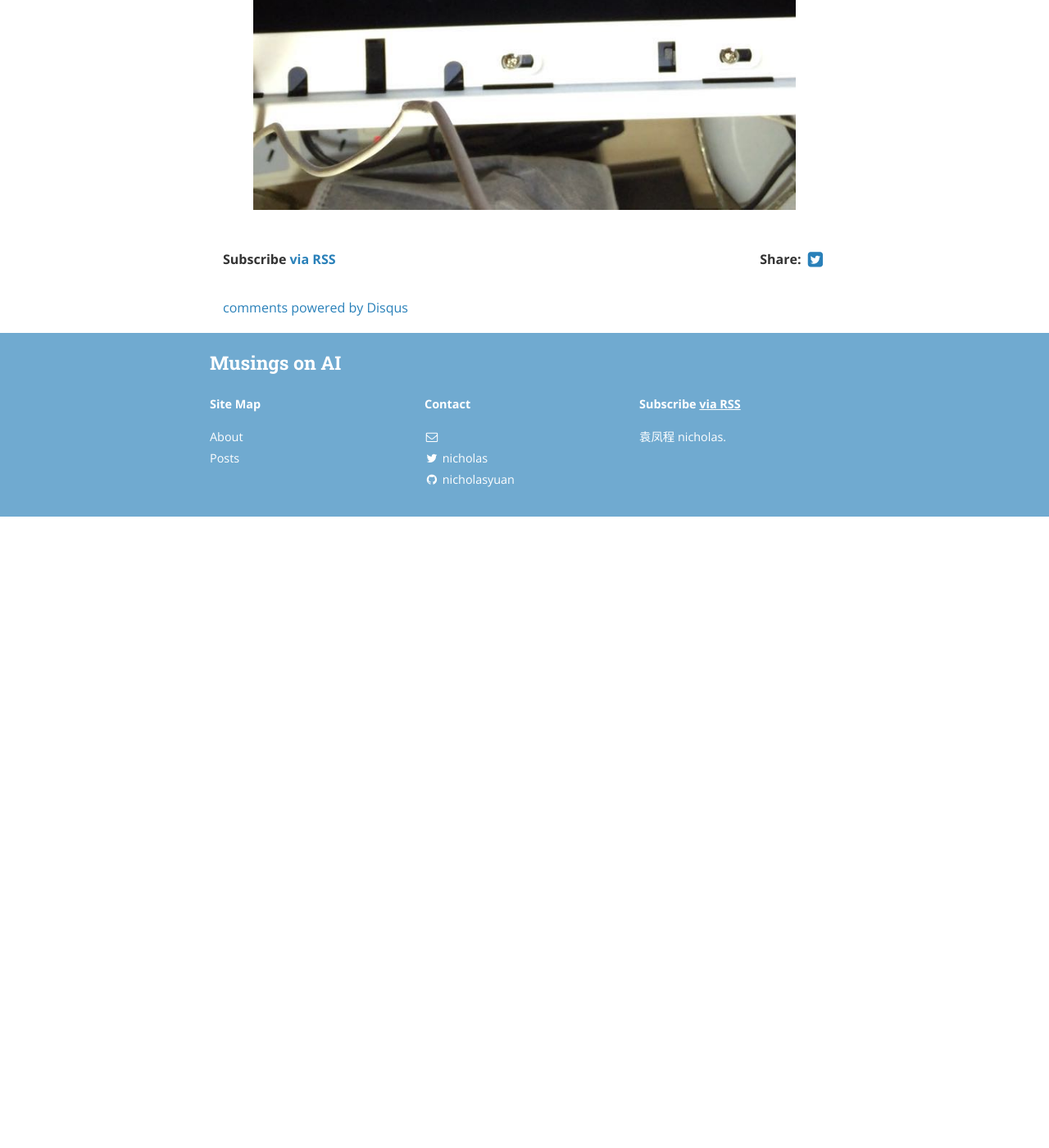
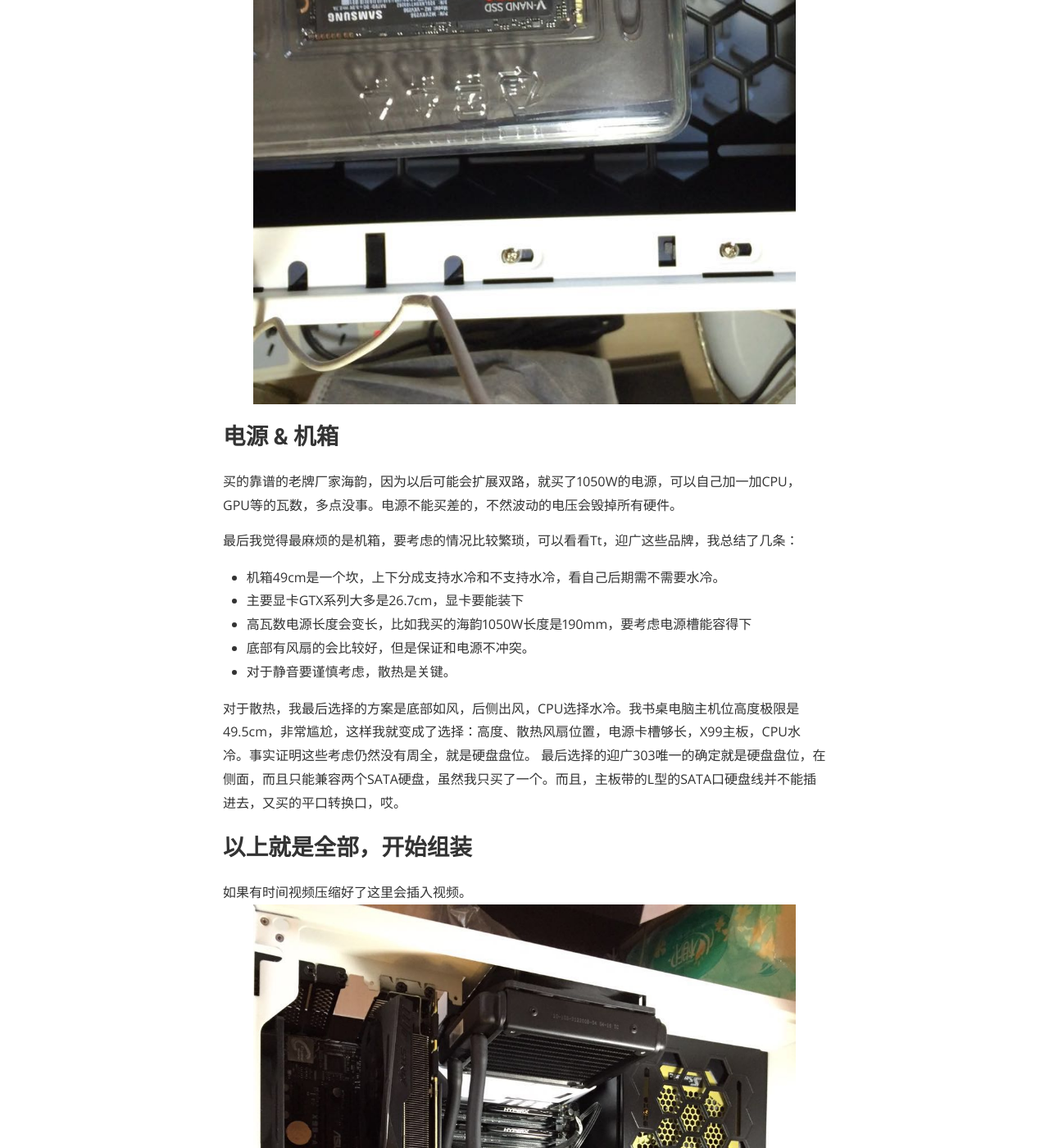
Before and after one commit to NicholasYuan/nicholasyuan.github.com, a Jekyll site: the page built from _posts/2016-10-07-buy-computer.markdown, in a window 1280 px wide and 1400 px high, scrolled down 3506 px. Shown: the whole window at 82% size. Built offline with Jekyll 4.4.1, drawn with Linux system fonts in a browser that asks for light colours; nearby versions of some CDN libraries; comment, search, counter and statistics services are not loaded; a style sheet for code colours, icons or effects is not loaded; before the commit the page ends 4136 px from its top, so only the background shows below that; some of the changed text lies outside the part shown.

Commit message:
finish blog

```diff
--- a/_posts/2016-10-07-buy-computer.markdown
+++ b/_posts/2016-10-07-buy-computer.markdown
@@ -67,3 +68,46 @@
 对于SSD，确实需要认真说一下，这个坑目前还没有那么大。[知乎](https://www.zhihu.com/question/20369676)上的这个问题的回答很有参考价值，请认真看一下对于颗粒主控的简介。
 而对于SSD的接口，现在有USB、SATA、M2、PCIe 和 NVMe，速度越来越快，价格越来越高。Macbook air 用的是非通用的M2接口，本来还以为可以给自己本更换一下，结果发现是非通用的。M2的SSD体积非常小，PCIe的价格太贵了，比较了几款品牌，最后放在了三星上，三星的950pro还是比850快很多的，于是就买了这一刻，另外951在国内不知道如何买到真货，某宝水太深价格便宜性能强劲，实在不放心。
 ![M2](/assets/buy-computer/m2.jpg)
+
+## 电源 & 机箱
+
+买的靠谱的老牌厂家海韵，因为以后可能会扩展双路，就买了1050W的电源，可以自己加一加CPU，GPU等的瓦数，多点没事。电源不能买差的，不然波动的电压会毁掉所有硬件。
+
+最后我觉得最麻烦的是机箱，要考虑的情况比较繁琐，可以看看Tt，迎广这些品牌，我总结了几条：
+
+- 机箱49cm是一个坎，上下分成支持水冷和不支持水冷，看自己后期需不需要水冷。
+- 主要显卡GTX系列大多是26.7cm，显卡要能装下
+- 高瓦数电源长度会变长，比如我买的海韵1050W长度是190mm，要考虑电源槽能容得下
+- 底部有风扇的会比较好，但是保证和电源不冲突。
+- 对于静音要谨慎考虑，散热是关键。
+
+对于散热，我最后选择的方案是底部如风，后侧出风，CPU选择水冷。我书桌电脑主机位高度极限是49.5cm，非常尴尬，这样我就变成了选择：高度、散热风扇位置，电源卡槽够长，X99主板，CPU水冷。事实证明这些考虑仍然没有周全，就是硬盘盘位。
+最后选择的迎广303唯一的确定就是硬盘盘位，在侧面，而且只能兼容两个SATA硬盘，虽然我只买了一个。而且，主板带的L型的SATA口硬盘线并不能插进去，又买的平口转换口，哎。
+
+## 以上就是全部，开始组装
+
+如果有时间视频压缩好了这里会插入视频。
+![computer](/assets/buy-computer/computer.jpg)
+
+# 开始装机
+
+装机最开始就点亮，看主板OS的一些配置，看看GPU，内存条，SSD硬盘等有没有正常启动，大概长这样。
+![computer](/assets/buy-computer/X99.jpg)
+碰到了某东买的内存条其中一个不好使，但是过了七天了，打电话问售后怎么办，很有意思，售后说：在保修期的话，我们会根据情况维修，某些情况下也会更换。我问：那这个内存条保险多久？售后说：我看看，（过了一会），是终·身·保·修。我说那你们产品延保一年什么用？？
+
+## 装操作系统
+
+下面就是装操作系统。这里选择的还是Ubuntu16.04。
+
+然后安装CUDA和cuDNN。这里是第二次按照CUDA，有一些坑，当时装CUDA7.0的时候，先装GPU的显卡，在装CUDA的时候就会黑屏，只能重装系统，现在不需要了，但是有一些顺序和版本需要注意一下。
+
+这里我主要参考的是52nlp里的。我就不详细说了，有一些地方提醒一下。
+
+- 先按照显卡驱动
+- CUDA8.0 支持pasical架构
+- 安装CUDA8.0的时候选择runfile按照方案
+- 在按照CUDA8.0的时候不要按照自带的显卡驱动方案。
+
+其他就没什么了，查看显卡使用情况使用'nvidia-smi -l 5'可以5秒自动刷新。查看温度可以用'sensors'，查看所有的硬件使用情况可以用'hardinfo'。
+
+祝大家装机顺利。
```
Also changed, not shown: other parts of _posts/2016-10-07-buy-computer.markdown (+1 -0 lines), assets/buy-computer/all.jpg (added), assets/buy-computer/computer.jpg (added), assets/buy-computer/x99.jpg (added).
